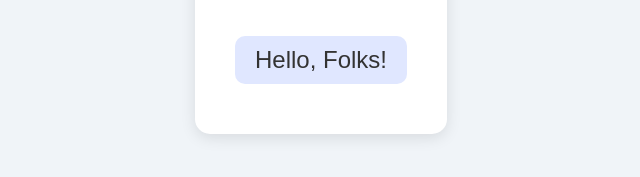
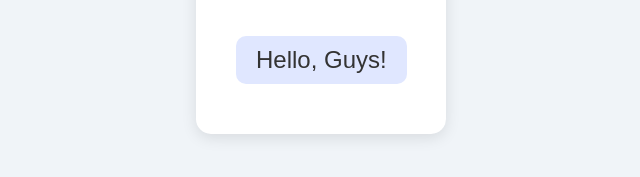
Before and after one commit to Guhansamy/trail-repository, a plain HTML site: page index.html in a window 1280 px wide. Shown: the part 397-574 px from the top of the page, 319-959 px from the left. Drawn offline with Linux system fonts and the light colour scheme.

Commit message:
Update index.html

```diff
--- a/index.html
+++ b/index.html
@@ -10,7 +10,7 @@
         <div style="font-size: 80px; margin-bottom: 20px; animation: bounce 1.5s infinite;">🤖</div>
         <div style="position: relative; display: inline-block;">
             <p style="color: #333; font-size: 24px; margin: 10px 0; padding: 10px 20px; background-color: #e0e7ff; border-radius: 10px; position: relative; animation: speak 2s infinite;">
-                Hello, Folks!
+                Hello, Guys!
             </p>
         </div>
         <style>
```
